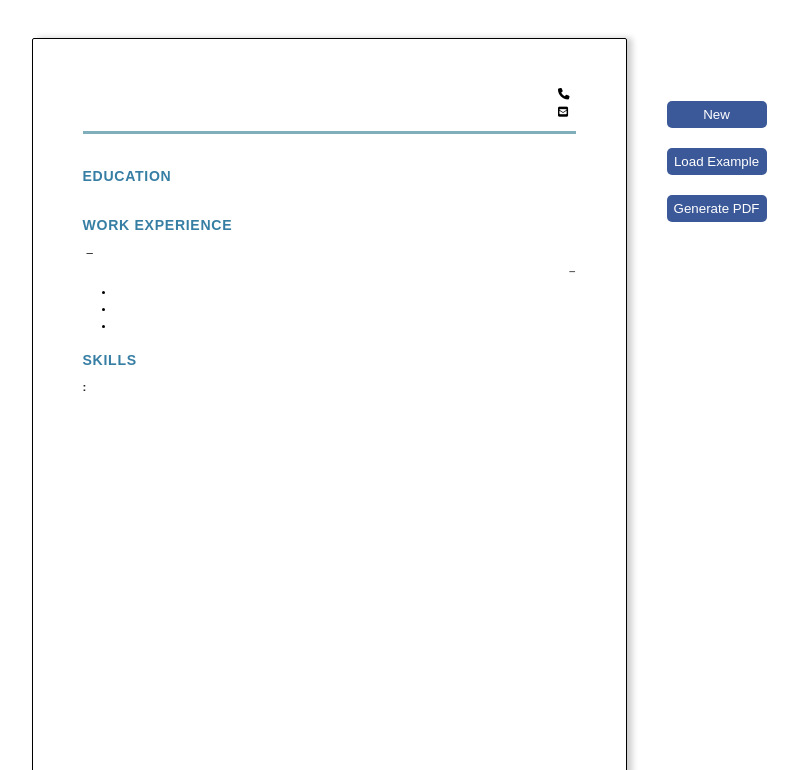
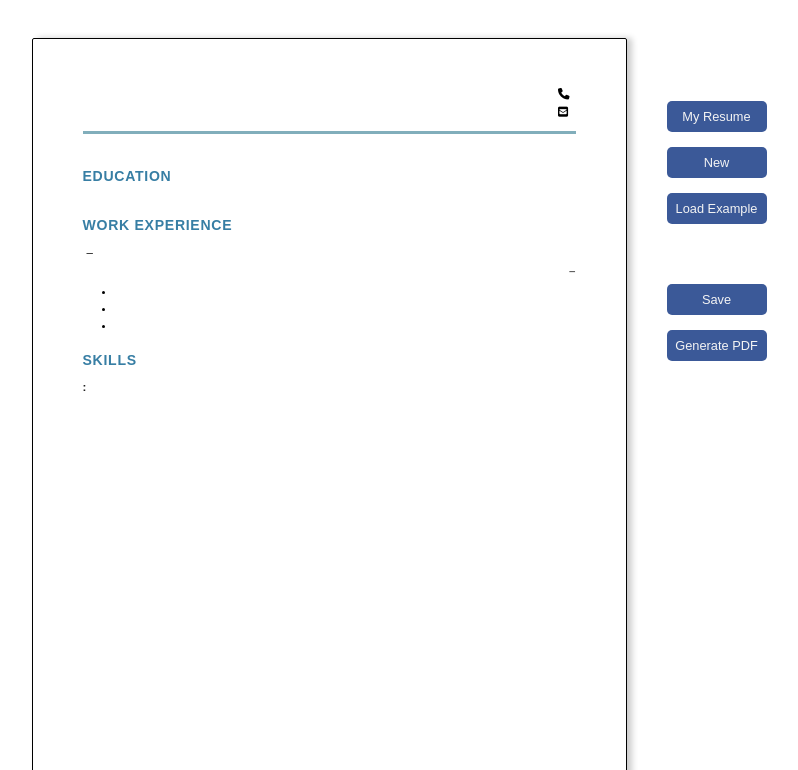
Before and after one commit to Swhag/CV-Application, a React (Create React App) app: page / in a window 1280 px wide. Shown: the part 1130-1900 px from the top of the page, without its empty margins (291-1089 px from the left). Built offline with nearby package versions, Linux system fonts and the light colour scheme.

Commit message:
side navbar updated

```diff
--- a/src/components/CVPreview/CVPreview.js
+++ b/src/components/CVPreview/CVPreview.js
@@ -11,12 +11,14 @@ function CVPreview(props) {
   const handlePrint = useReactToPrint({ content: () => componentRef.current });
   const pageStyle = `
   @page {
-    size: 157mm 222.8mm;
+    size: 157mm 222.7mm;
     margin: 0;
   }
 `;
 
   const {
+    handleLoadMyCV,
+    handleSaveCV,
     handleLoadEmptyCV,
     handleLoadExampleCV,
     personalInfo,
@@ -36,18 +38,53 @@ function CVPreview(props) {
           <SkillsOut skills={skills}></SkillsOut>
         </div>
       </div>
-      <div className='side-btn-group'>
+
+      <SideNav
+        handleLoadMyCV={handleLoadMyCV}
+        handleSaveCV={handleSaveCV}
+        handleLoadEmptyCV={handleLoadEmptyCV}
+        handleLoadExampleCV={handleLoadExampleCV}
+        handlePrint={handlePrint}
+      ></SideNav>
+    </>
+  );
+}
+
+function SideNav(props) {
+  const {
+    handleLoadMyCV,
+    handleSaveCV,
+    handleLoadEmptyCV,
+    handleLoadExampleCV,
+    handlePrint,
+  } = props;
+
+  return (
+    <div className='side-btn-group'>
+      <div className='side-btn-block'>
+        <button className='side-btn' onClick={handleLoadMyCV}>
+          My Resume
+        </button>
+
         <button className='side-btn' onClick={handleLoadEmptyCV}>
           New
         </button>
+
         <button className='side-btn' onClick={handleLoadExampleCV}>
           Load Example
         </button>
+      </div>
+
+      <div className='side-btn-block'>
+        <button className='side-btn' onClick={handleSaveCV}>
+          Save
+        </button>
+
         <button className='side-btn' onClick={handlePrint}>
           Generate PDF
         </button>
       </div>
-    </>
+    </div>
   );
 }
 
--- a/src/components/Main.js
+++ b/src/components/Main.js
@@ -4,29 +4,45 @@ import { v4 as uuidv4 } from 'uuid';
 import CVForm from './CVForm/CVForm';
 import CVPreview from './CVPreview/CVPreview';
 
-import myCV from './utils/myCV';
 import emptyCV from './utils/emptyCV';
 import exampleCV from './utils/exampleCV';
 
-let newEmptyCV = JSON.parse(JSON.stringify(emptyCV));
+let currentCV = JSON.parse(JSON.stringify(emptyCV));
 
 class Main extends Component {
   constructor() {
     super();
 
-    this.state = newEmptyCV;
+    this.state = currentCV;
   }
 
   // -------------------------------------------------------------------------
 
+  handleLoadMyCV = () => {
+    this.setState(currentCV);
+  };
+
+  handleSaveCV = () => {
+    if (
+      window.confirm(
+        'Do you want to overwrite "My Resume" with your current input?'
+      )
+    ) {
+      currentCV = { ...this.state };
+      this.setState(currentCV);
+    }
+  };
+
   handleLoadEmptyCV = () => {
     let newEmptyCV = JSON.parse(JSON.stringify(emptyCV));
 
-    this.setState({ ...newEmptyCV });
+    this.setState(newEmptyCV);
   };
 
   handleLoadExampleCV = () => {
-    this.setState(exampleCV);
+    let newExampleCV = JSON.parse(JSON.stringify(exampleCV));
+
+    this.setState(newExampleCV);
   };
 
   // -------------------------------------------------------------------------
@@ -235,6 +251,8 @@ class Main extends Component {
   render() {
     const { personalInfo, education, experience, skills } = this.state;
     const {
+      handleLoadMyCV,
+      handleSaveCV,
       handleLoadEmptyCV,
       handleLoadExampleCV,
       handleChangePersonal,
@@ -274,6 +292,8 @@ class Main extends Component {
           handleDeleteSkills={handleDeleteSkills}
         ></CVForm>
         <CVPreview
+          handleLoadMyCV={handleLoadMyCV}
+          handleSaveCV={handleSaveCV}
           handleLoadEmptyCV={handleLoadEmptyCV}
           handleLoadExampleCV={handleLoadExampleCV}
           personalInfo={personalInfo}
--- a/src/components/utils/myCV.js
+++ /dev/null
@@ -1,43 +0,0 @@
-import { v4 as uuidv4 } from 'uuid';
-
-const emptyCV = {
-  personalInfo: {
-    name: '',
-    phone: '',
-    email: '',
-    summary: '',
-  },
-
-  education: [
-    {
-      id: uuidv4(),
-      university: '',
-      program: '',
-      degree: '',
-      graduationDate: '',
-      gpa: '',
-    },
-  ],
-
-  experience: [
-    {
-      id: uuidv4(),
-      company: '',
-      location: '',
-      position: '',
-      startDate: '',
-      endDate: '',
-      description: ['', '', ''],
-    },
-  ],
-
-  skills: [
-    {
-      id: uuidv4(),
-      name: '',
-      lists: '',
-    },
-  ],
-};
-
-export default emptyCV;
--- a/src/styles/App.css
+++ b/src/styles/App.css
@@ -452,24 +452,32 @@ h4,
 
   display: flex;
   flex-direction: column;
-  gap: 20px;
+  gap: 60px;
 
   position: sticky;
   top: 20px;
 }
 
+.side-btn-block {
+  display: flex;
+  flex-direction: column;
+  gap: 15px;
+}
+
 .side-btn {
-  color: #fff;
+  color: #f4f4f4;
   background-color: #3b5998;
+  outline: none;
+  border: none;
 
   width: 100px;
   border-radius: 5px;
-  padding: 6px;
+  padding: 8px;
 
-  outline: none;
-  border: none;
+  font-size: 1rem;
 }
 
 .side-btn:hover {
+  background-color: #003069;
   cursor: pointer;
 }
```
